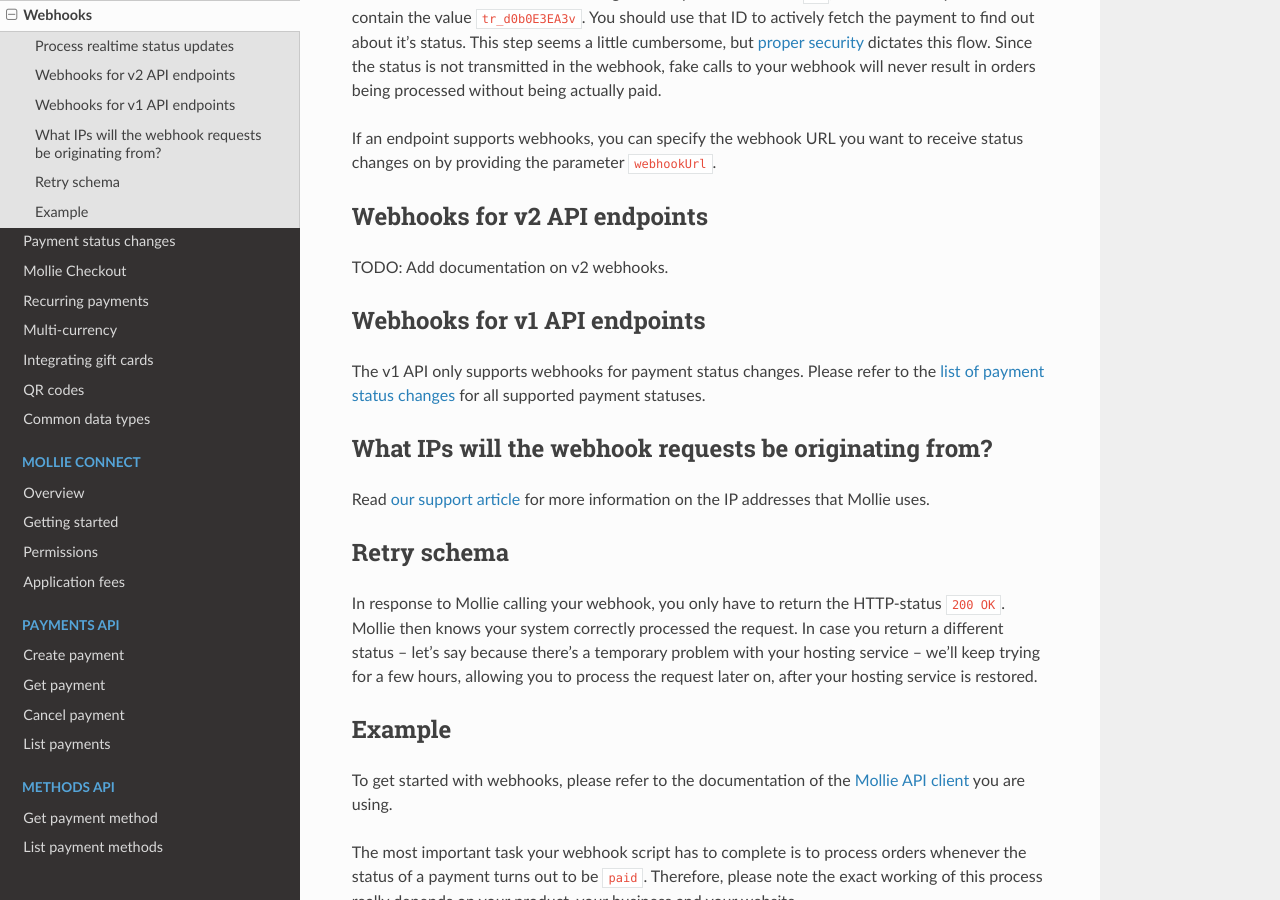
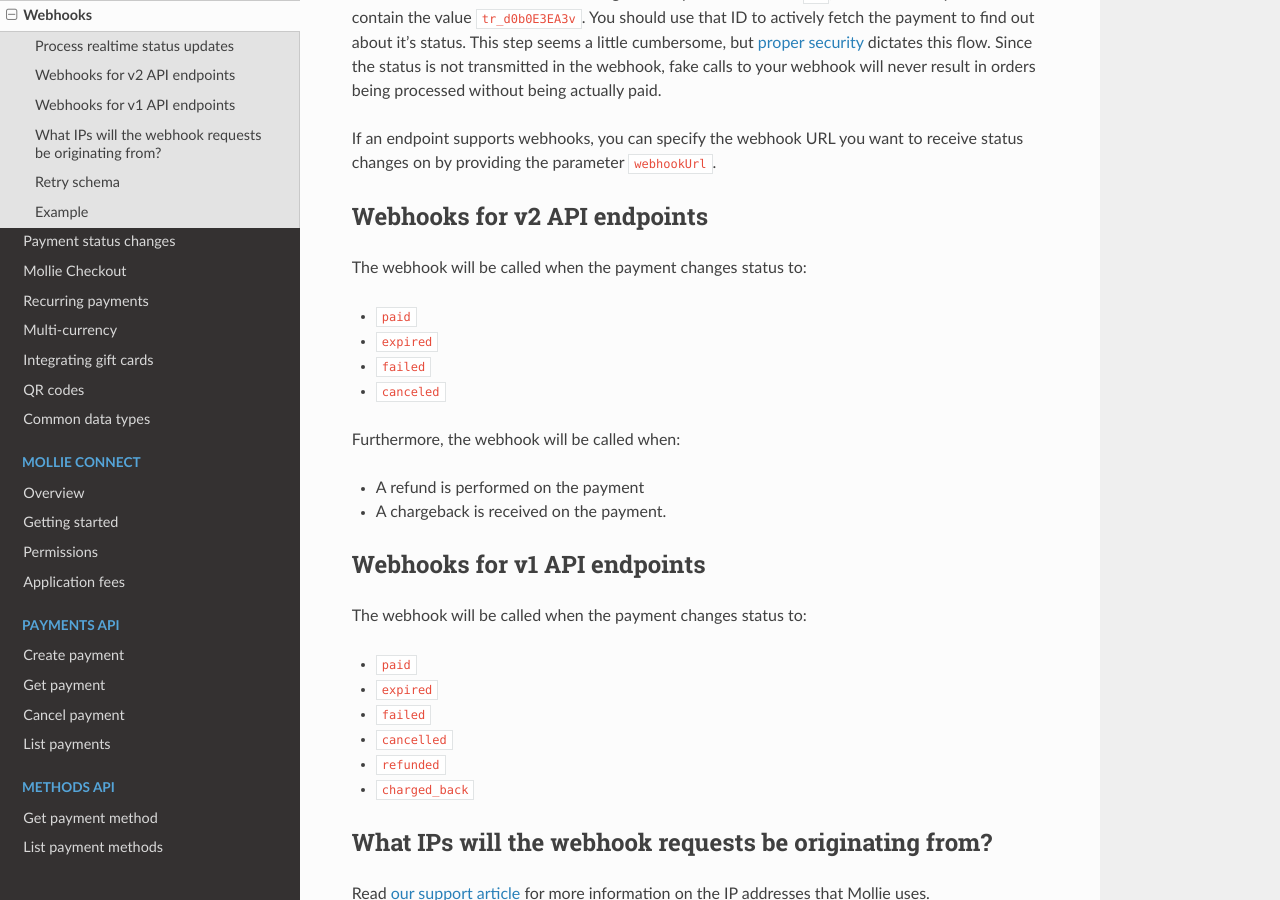
Before and after one commit to zsparal/api-documentation, a Sphinx documentation site: the page built from source/guides/webhooks.rst, in a window 1280 px wide and 900 px high, scrolled down 405 px. Built offline with Sphinx 7.4.7 and the Read the Docs theme 2.0.0, drawn with Linux system fonts in a browser that asks for light colours.

Commit message:
Add documentation when the webhook will be called.

```diff
--- a/source/guides/webhooks.rst
+++ b/source/guides/webhooks.rst
@@ -22,12 +22,29 @@
 
 Webhooks for v2 API endpoints
 -----------------------------
-TODO: Add documentation on v2 webhooks.
+The webhook will be called when the payment changes status to:
+
+* ``paid``
+* ``expired``
+* ``failed``
+* ``canceled``
+
+Furthermore, the webhook will be called when:
+
+* A refund is performed on the payment
+* A chargeback is received on the payment.
 
 Webhooks for v1 API endpoints
 -----------------------------
-The v1 API only supports webhooks for payment status changes. Please refer to the
-:ref:`list of payment status changes <guides/payment-status-changes>` for all supported payment statuses.
+
+The webhook will be called when the payment changes status to:
+
+* ``paid``
+* ``expired``
+* ``failed``
+* ``cancelled``
+* ``refunded``
+* ``charged_back``
 
 What IPs will the webhook requests be originating from?
 -------------------------------------------------------
```
